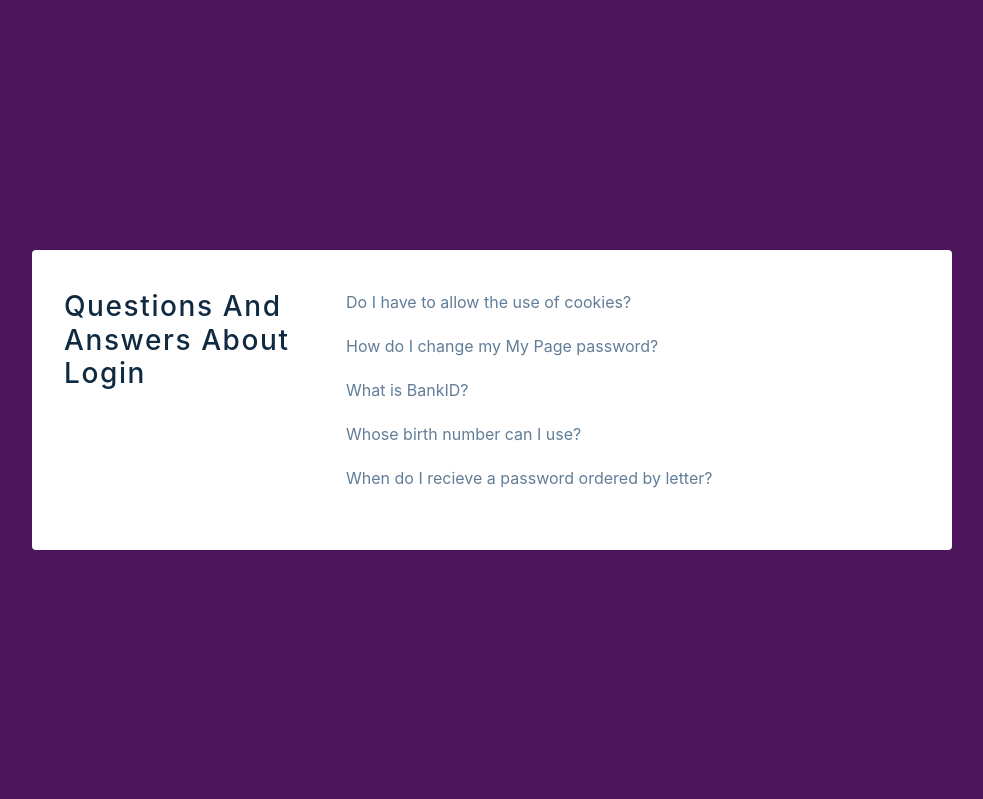
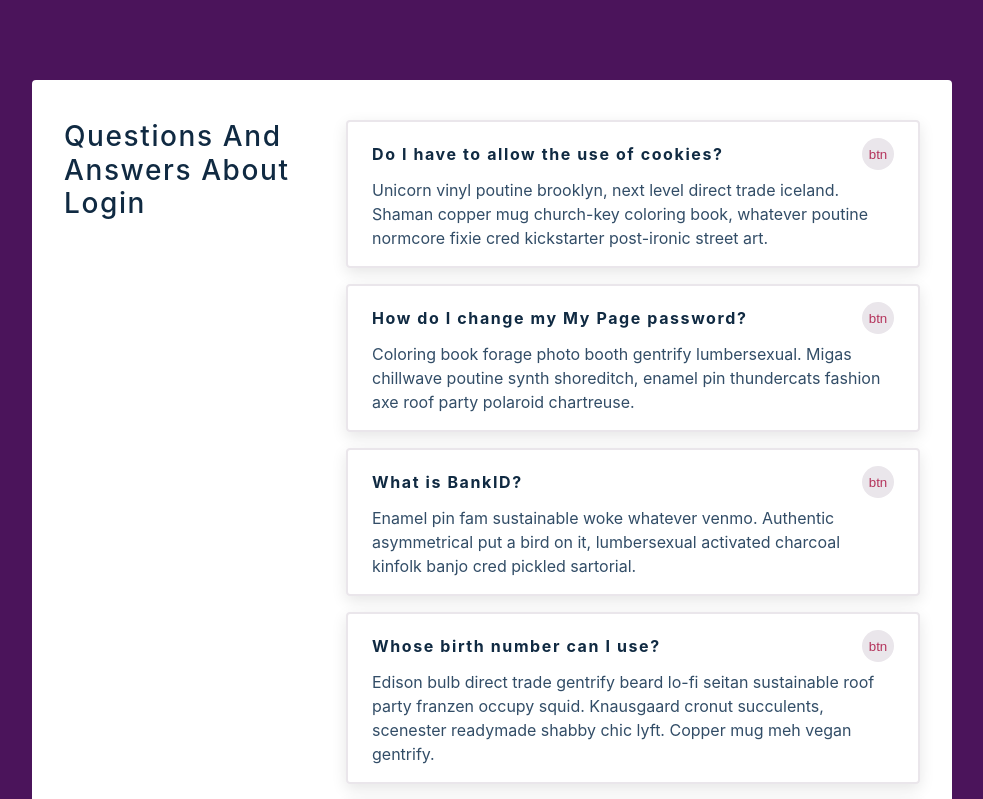
Before and after one commit to Who-codes/accordion-in-react, a React (Create React App) app: page / in a window 1280 px wide. Shown: the top 799 px of the page, without its empty margins (148-1131 px from the left). Built offline with nearby package versions, Linux system fonts and the light colour scheme.

Commit message:
SingleCQuestion component deleted and its functionality merged to Questions component

```diff
--- a/src/App.js
+++ b/src/App.js
@@ -1,5 +1,5 @@
 import questions from "./data";
-import SingleQuestion from "./SingleQuestion";
+import Questions from "./Questions";
 
 function App() {
   return (
@@ -8,7 +8,7 @@ function App() {
         <h3>questions and answers about login</h3>
         <section className="info">
           {questions.map((question) => (
-            <SingleQuestion {...question} key={question.id} />
+            <Questions {...question} key={question.id} />
           ))}
         </section>
       </div>
--- a/src/Questions.jsx
+++ b/src/Questions.jsx
@@ -1,9 +1,15 @@
-import questions from "./data";
-import SingleQuestion from "./SingleQuestion";
-const Questions = () => {
-  return questions.map((question) => (
-    <SingleQuestion question={question} key={question.id} />
-  ));
+import { AiOutlineMinus, AiOutlinePlus } from "react-icons/ai";
+
+const Questions = ({ title, info }) => {
+  return (
+    <article className="question">
+      <header>
+        <h4>{title}</h4>
+        <button className="btn">btn</button>
+      </header>
+      <p>{info}</p>
+    </article>
+  );
 };
 
 export default Questions;
--- a/src/SingleQuestion.jsx
+++ /dev/null
@@ -1,5 +0,0 @@
-const SingleQuestion = ({ title }) => {
-  return <p>{title}</p>;
-};
-
-export default SingleQuestion;
```
